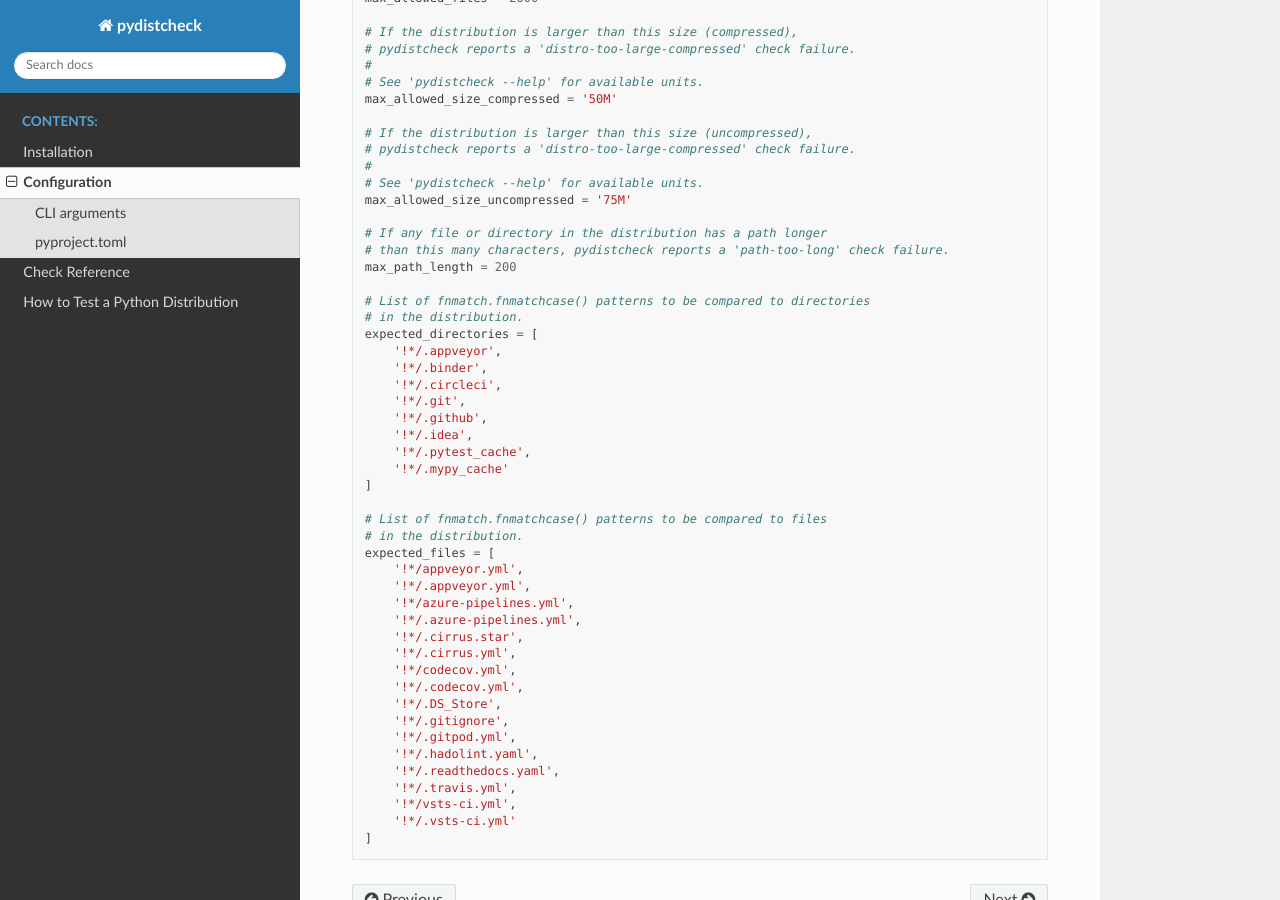
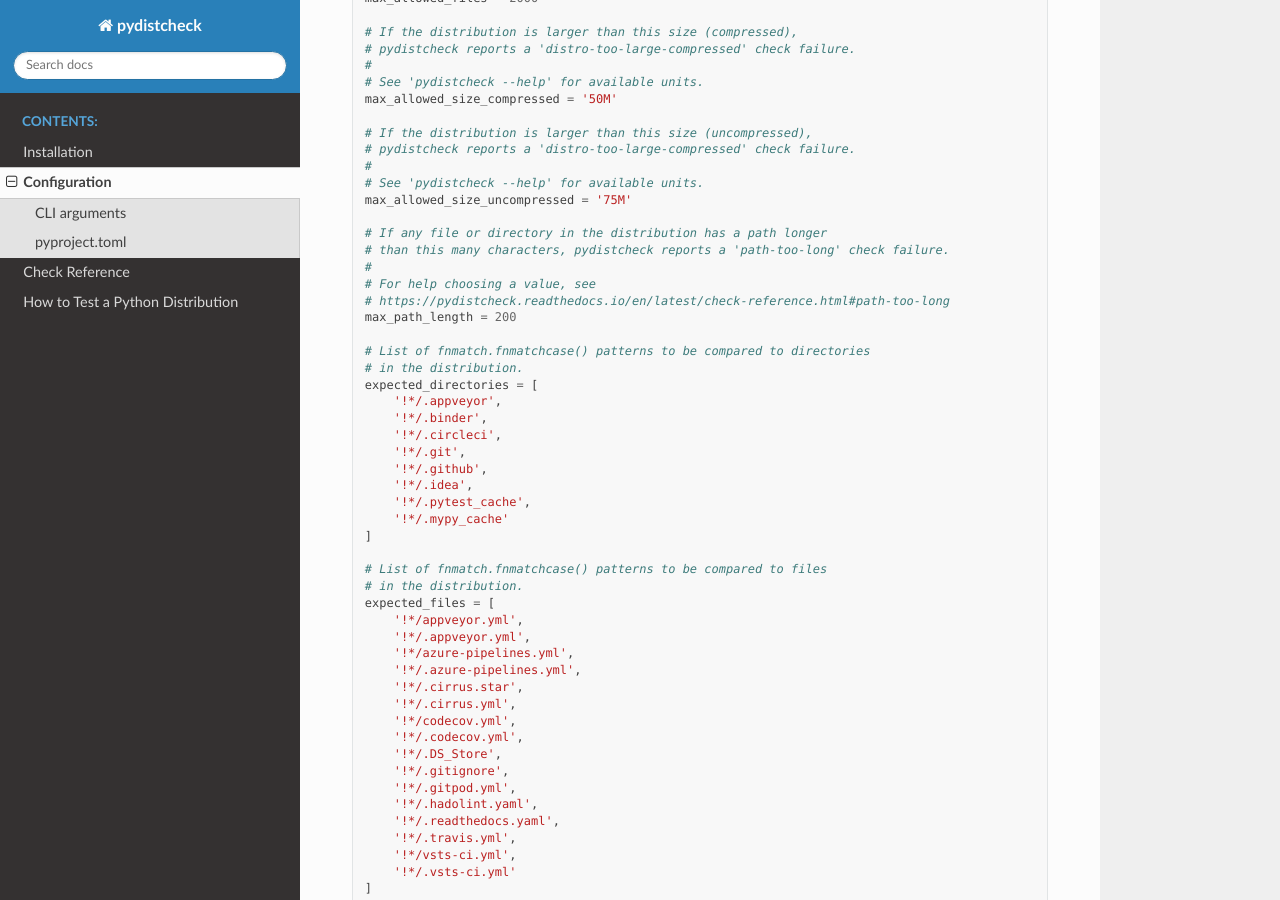
Before and after one commit to jameslamb/pydistcheck, a Sphinx documentation site: the page built from docs/configuration.rst, in a window 1280 px wide and 900 px high, scrolled down 1124 px. Built offline with Sphinx 7.4.7 and the Read the Docs theme 2.0.0, drawn with Linux system fonts in a browser that asks for light colours.

Commit message:
update docs

```diff
--- a/docs/_static/defaults.toml
+++ b/docs/_static/defaults.toml
@@ -27,6 +27,9 @@ max_allowed_size_uncompressed = '75M'
 
 # If any file or directory in the distribution has a path longer
 # than this many characters, pydistcheck reports a 'path-too-long' check failure.
+#
+# For help choosing a value, see
+# https://pydistcheck.readthedocs.io/en/latest/check-reference.html#path-too-long
 max_path_length = 200
 
 # List of fnmatch.fnmatchcase() patterns to be compared to directories
--- a/docs/check-reference.rst
+++ b/docs/check-reference.rst
@@ -149,7 +149,7 @@ See below for details.
 > *This meant that paths longer than this would not resolve and errors would result.*
 >
 > *In the latest versions of Windows, this limitation can be expanded to approximately 32,000 characters.*
-> *Your administrator will need to activate the ``“Enable Win32 long paths”`` group policy, or set ``LongPathsEnabled`` to 1 in the registry key ``HKEY_LOCAL_MACHINE\SYSTEM\CurrentControlSet\Control\FileSystem``.*
+> *Your administrator will need to activate the ``"Enable Win32 long paths"`` group policy, or set ``LongPathsEnabled`` to 1 in the registry key ``HKEY_LOCAL_MACHINE\SYSTEM\CurrentControlSet\Control\FileSystem``.*
 >
 > *This allows the open() function, the os module and most other path functionality to accept and return paths longer than 260 characters.*
 
```
